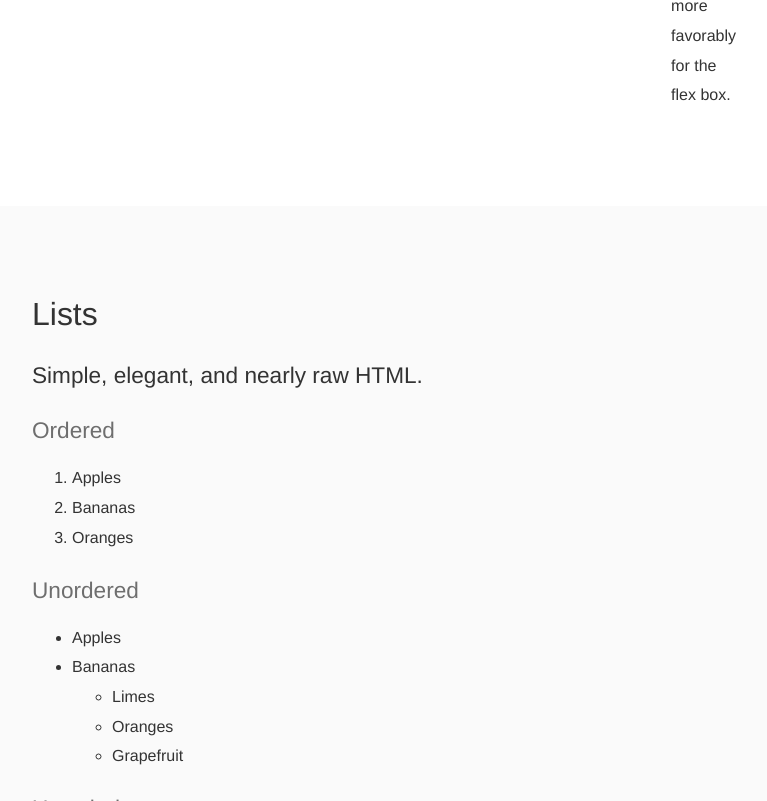
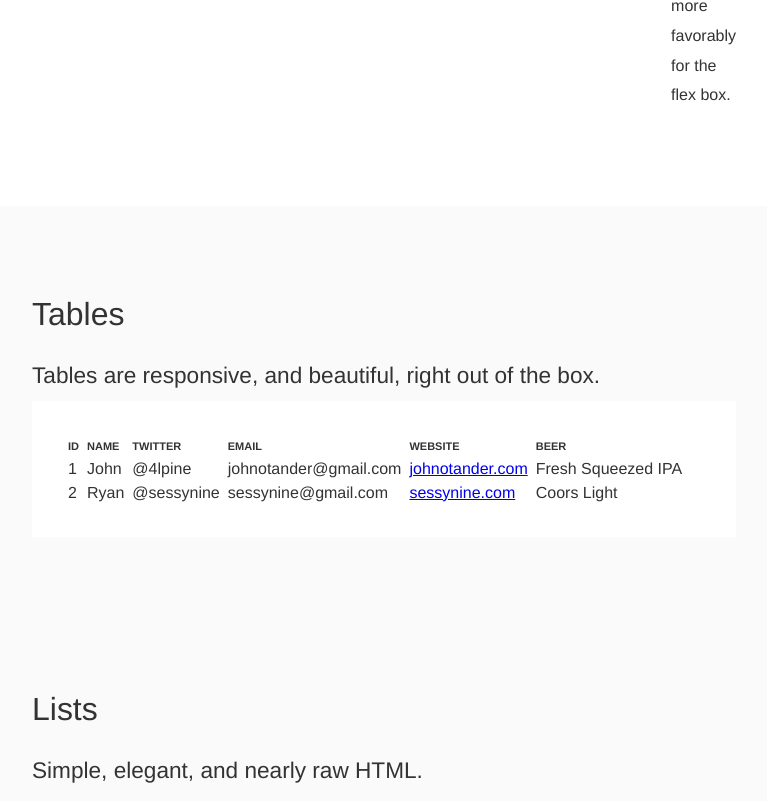
Before and after one commit to johno/furtive, a website: page index.html in a window 1280 px wide. Shown: the part 5010-5811 px from the top of the page, without its empty margins (256-1023 px from the left). Drawn offline with Linux system fonts and the light colour scheme.

Commit message:
Add tables.

```diff
--- a/css/furtive.css
+++ b/css/furtive.css
@@ -242,7 +242,8 @@ input {
  * 2. Remove excess padding in IE 8/9/10.
  */
 input[type="checkbox"], input[type="radio"] {
-  box-sizing: border-box;
+  -moz-box-sizing: border-box;
+       box-sizing: border-box;
   /* 1 */
   padding: 0;
   /* 2 */ }
@@ -264,7 +265,6 @@ input[type="search"] {
   -webkit-appearance: textfield;
   /* 1 */
   -moz-box-sizing: content-box;
-  -webkit-box-sizing: content-box;
   /* 2 */
   box-sizing: content-box; }
 
@@ -320,7 +320,8 @@ td, th {
   padding: 0; }
 
 * {
-  box-sizing: border-box; }
+  -moz-box-sizing: border-box;
+       box-sizing: border-box; }
 
 .measure {
   max-width: 48rem;
@@ -556,7 +557,7 @@ pre, code {
 .bold {
   font-weight: bold; }
 
-.caps {
+.caps, table th {
   font-variant: small-caps; }
 
 .justify {
@@ -593,8 +594,11 @@ pre, code {
 .txt--right {
   text-align: right; }
 
-.txt--left {
+.txt--left, table th {
   text-align: left; }
+
+.oflow-y--scroll {
+  overflow-y: scroll; }
 
 .w100, .w100--s {
   width: 100%;
@@ -749,11 +753,25 @@ input[type="submit"] {
   margin-top: 0.85rem; }
 
 .media {
+  display: -webkit-flex;
+  display: -ms-flexbox;
   display: flex;
-  align-items: flex-start; }
+  -webkit-align-items: flex-start;
+      -ms-flex-align: start;
+          align-items: flex-start; }
 
 .media .media-figure {
   margin-right: 1em; }
 
 .media .media-body {
-  flex: 1; }
+  -webkit-flex: 1 0 0;
+      -ms-flex: 1 0 0;
+          flex: 1 0 0; }
+
+table th, table td {
+  padding: 0.25rem;
+  word-wrap: none;
+  line-height: 1; }
+
+td:before {
+  white-space: no-wrap; }
--- a/gulpfile.js
+++ b/gulpfile.js
@@ -2,10 +2,12 @@ var gulp    = require('gulp');
 var sass    = require('gulp-sass');
 var rename  = require('gulp-rename');
 var cssmin  = require('gulp-minify-css');
+var prefix  = require('gulp-autoprefixer');
 
 gulp.task('scss', function() {
   return gulp.src('scss/all.scss')
     .pipe(sass())
+    .pipe(prefix("last 1 version", "> 1%", "ie 10"))
     .pipe(rename('furtive.css'))
     .pipe(gulp.dest('css'))
     .pipe(cssmin())
--- a/index.html
+++ b/index.html
@@ -179,8 +179,49 @@
           </div>
         </div>
       </div>
+    </div>
+  </section>
+  <div class="bg--off-white py2">
+    <section class="measure p2" id="tables">
+      <h3>Tables</h3>
+
+      <p class="h4">
+        Tables are responsive, and beautiful, right out of the box.
+      </p>
+      <div class="oflow-y--scroll bg--white p2">
+        <table>
+          <thead>
+            <tr>
+              <th>id</th>
+              <th>name</th>
+              <th>twitter</th>
+              <th>email</th>
+              <th>website</th>
+              <th>beer</th>
+            </tr>
+          </thead>
+          <tbody>
+            <tr>
+              <td>1</td>
+              <td>John</td>
+              <td>@4lpine</td>
+              <td>johnotander@gmail.com</td>
+              <td><a href="http://johnotander.com">johnotander.com</a></td>
+              <td>Fresh Squeezed IPA</td>
+            </tr>
+            <tr>
+              <td>2</td>
+              <td>Ryan</td>
+              <td>@sessynine</td>
+              <td>sessynine@gmail.com</td>
+              <td><a href="http://sessynine.com">sessynine.com</a></td>
+              <td>Coors Light</td>
+            </tr>
+          </tbody>
+        </table>
       </div>
-  </section>
+    </section>
+  </div>
   <div class="bg--off-white py2">
     <section class="measure p2" id="lists">
       <h3>Lists</h3>
--- a/package.json
+++ b/package.json
@@ -25,6 +25,7 @@
   "devDependencies": {
     "gray": "0.0.4",
     "gulp": "^3.8.8",
+    "gulp-autoprefixer": "^1.0.1",
     "gulp-minify-css": "^0.3.10",
     "gulp-rename": "^1.2.0",
     "gulp-sass": "^0.7.3",
--- a/scss/_media-object.scss
+++ b/scss/_media-object.scss
@@ -10,5 +10,5 @@
 }
 
 .media .media-body {
-  flex: 1;
+  flex: 1 0 0;
 }
--- /dev/null
+++ b/scss/_tables.scss
@@ -0,0 +1,15 @@
+table th {
+  @extend .caps;
+  @extend .txt--left;
+}
+
+table th,
+table td {
+  padding: .25rem;
+  word-wrap: none;
+  line-height: 1;
+}
+
+td:before {
+  white-space: no-wrap;
+}
--- a/scss/_utilities.scss
+++ b/scss/_utilities.scss
@@ -17,6 +17,8 @@
 .txt--center { text-align: center; }
 .txt--right  { text-align: right;  }
 .txt--left   { text-align: left;   }
+
+.oflow-y--scroll { overflow-y: scroll; }
 
 .w100,
 .w100--s {
--- a/scss/all.scss
+++ b/scss/all.scss
@@ -12,3 +12,4 @@
 @import "lists";
 @import "forms";
 @import "media-object";
+@import "tables";
```
Also changed, not shown: css/furtive.min.css.
